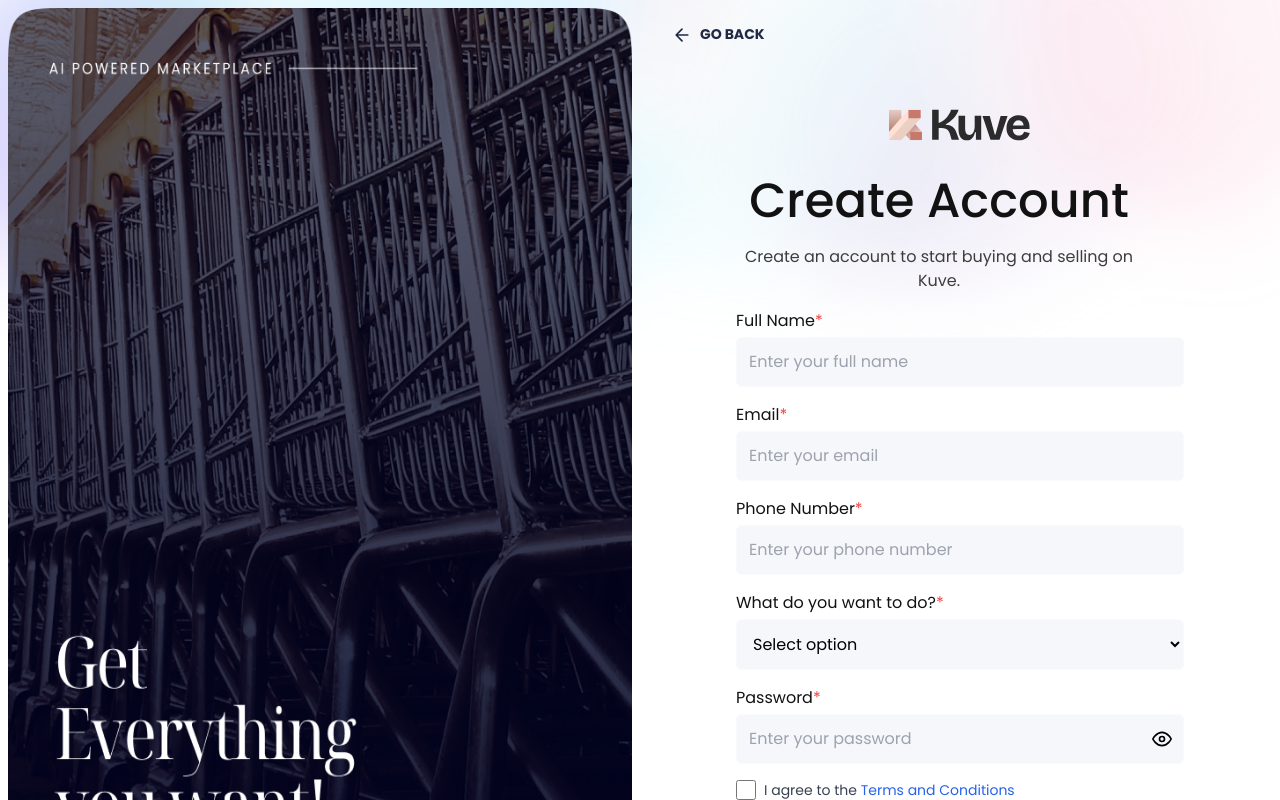
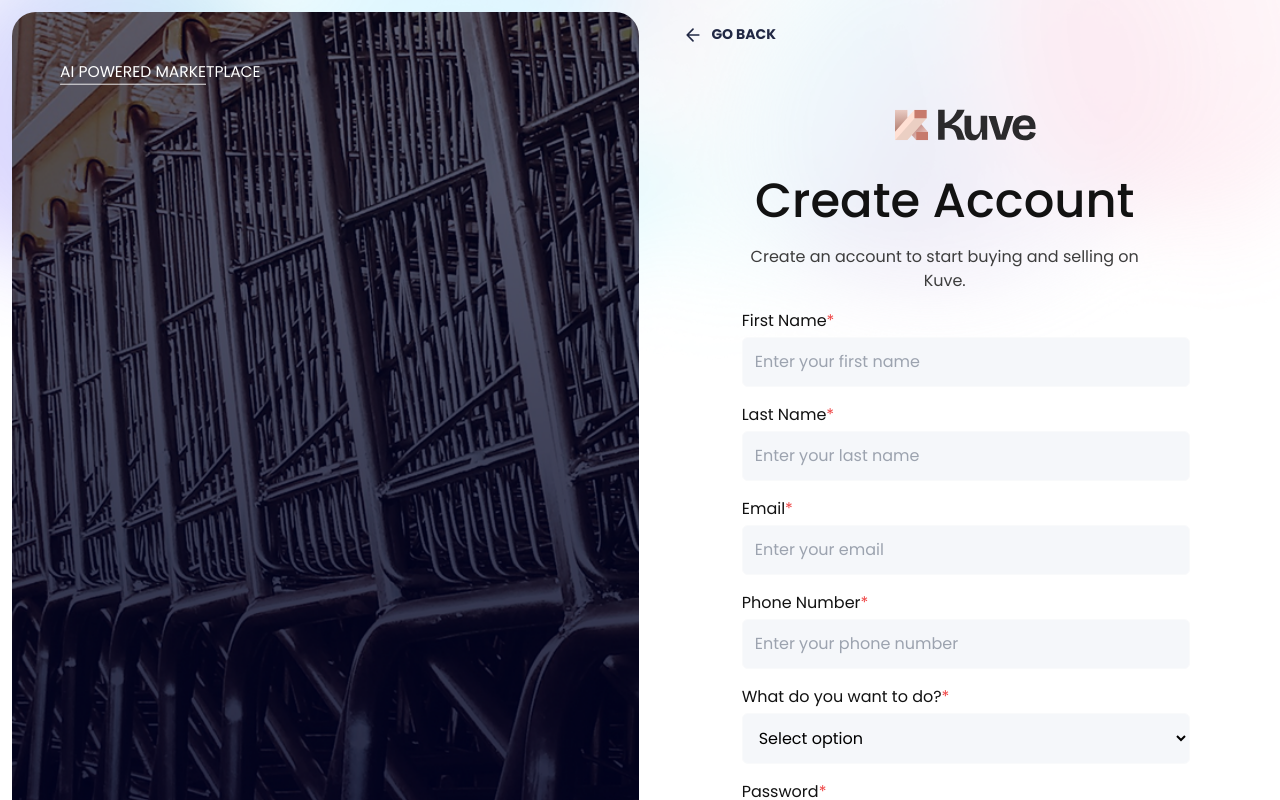
Before and after one commit to yetunde-kuve/kuve_market_place, a Next.js app: page /auth/signUp in a window 1280 px wide. Shown: the top 800 px of the page. Built offline with nearby package versions, Linux system fonts and the light colour scheme; no server answers.

Commit message:
Authentication and landing page update

```diff
--- a/src/app/(page)/auth/forgotPassword/page.tsx
+++ b/src/app/(page)/auth/forgotPassword/page.tsx
@@ -6,6 +6,7 @@ import {useForm} from "react-hook-form";
 import Head from "next/head";
 import Image from "next/image";
 import Link from "next/link";
+import AuthBannerBanner from "@/components/authBanner/authBanner.banner";
 
 interface FormValues {
     email: string;
@@ -58,14 +59,7 @@ const Page = () => {
             <div className="topGradient"></div>
 
             <div className="flex min-h-screen">
-                <div className="hidden lg:flex lg:w-1/2 relative p-2">
-                    <Image
-                        src={"/img/auth-banner.png"}
-                        alt="banner"
-                        width={709}
-                        height={940}
-                    />
-                </div>
+                <AuthBannerBanner />
 
                 <div className="relative w-full lg:w-1/2 flex flex-col px-4 md:px-8 pt-6">
                     <div>
--- a/src/app/(page)/auth/login/page.tsx
+++ b/src/app/(page)/auth/login/page.tsx
@@ -6,6 +6,7 @@ import Image from 'next/image';
 import Link from 'next/link';
 import Head from 'next/head';
 import { useForm } from 'react-hook-form';
+import AuthBannerBanner from "@/components/authBanner/authBanner.banner";
 
 // Define types for our form values
 interface FormValues {
@@ -66,14 +67,15 @@ const Login = () => {
             <div className="topGradient"></div>
 
             <div className="flex min-h-screen">
-                <div className="hidden lg:flex lg:w-1/2 relative p-2">
-                    <Image
-                        src={"/img/auth-banner.png"}
-                        alt="banner"
-                        width={709}
-                        height={940}
-                    />
-                </div>
+                {/*<div className="hidden min-h-[200px] lg:flex lg:w-1/2 relative p-2">*/}
+                    {/*<Image*/}
+                    {/*    src={"/img/auth-banner.png"}*/}
+                    {/*    alt="banner"*/}
+                    {/*    width={709}*/}
+                    {/*    height={40}*/}
+                    {/*/>*/}
+                {/*</div>*/}
+                <AuthBannerBanner />
 
                 {/* Right side - Login Form */}
                 <div className="relative w-full lg:w-1/2 flex flex-col px-4 md:px-8 pt-6">
@@ -215,7 +217,7 @@ const Login = () => {
                                 </button>
                             </form>
 
-                            <p className="text-center mt-12 text-[16px] text-gray-600">
+                            <p className="text-center mt-8 text-[16px] font-normal text-gray-600">
                                 Don't have an account?{' '}
                                 <Link href="/auth/signUp" className="font-medium text-[#3E3E3E] hover:text-blue-500">
                                     Sign Up
--- a/src/app/(page)/auth/reset/page.tsx
+++ b/src/app/(page)/auth/reset/page.tsx
@@ -38,12 +38,12 @@ const Page = () => {
         try {
             // Simulating registration
             setTimeout(() => {
-                console.log('Password Updated', data);
-                router.push('/dashboard');
+                console.log('Email confirmed', data);
+                router.push('/buyerDashboard');
                 setIsLoading(false);
             }, 1000);
         } catch (error) {
-            console.error('Registration failed:', error);
+            console.error('Verification failed:', error);
             setIsLoading(false);
         }
     };
--- a/src/app/(page)/auth/signUp/page.tsx
+++ b/src/app/(page)/auth/signUp/page.tsx
@@ -1,15 +1,17 @@
 'use client'
 
-import React, {useState} from "react";
-import { useRouter } from "next/navigation";
+import React, {useState, useEffect} from "react";
+import { useRouter, useSearchParams } from "next/navigation";
 import Image from 'next/image';
 import Link from 'next/link';
 import Head from 'next/head';
 import { useForm } from 'react-hook-form';
+import AuthBannerBanner from "@/components/authBanner/authBanner.banner";
 
 // Define types for our form values
 interface FormValues {
-    fullName: string;
+    firstName: string;
+    lastName: string;
     email: string;
     phoneNumber: string;
     password: string;
@@ -20,27 +22,40 @@ interface FormValues {
 
 const SignUp = () => {
     const router = useRouter();
+    const searchParams = useSearchParams();
     const [showPassword, setShowPassword] = useState<boolean>(false);
     const [showConfirmPassword, setShowConfirmPassword] = useState<boolean>(false);
     const [isLoading, setIsLoading] = useState<boolean>(false);
-
+    const [showActivityField, setShowActivityField] = useState<boolean>(true);
+    const activityParam = searchParams.get('activity');
     // Initialize react-hook-form
     const {
         register,
         handleSubmit,
         watch,
+        setValue,
         formState: { errors }
     } = useForm<FormValues>({
         defaultValues: {
-            fullName: '',
+            firstName: '',
+            lastName: '',
             email: '',
             phoneNumber: '',
             password: '',
             confirmPassword: '',
-            activity: '',
+            activity: activityParam || '',
             agreeToTerms: false
         }
     });
+
+    // Handle URL parameters on component mount
+    useEffect(() => {
+        // If activity param exists, set the form value and hide the selection
+        if (activityParam) {
+            setValue('activity', activityParam);
+            setShowActivityField(false);
+        }
+    }, [activityParam, setValue]);
 
     const password = watch("password");
 
@@ -51,7 +66,7 @@ const SignUp = () => {
             // Simulating registration
             setTimeout(() => {
                 console.log('Registration attempted with:', data);
-                router.push('/dashboard');
+                router.push('/verify');
                 setIsLoading(false);
             }, 1000);
         } catch (error) {
@@ -75,15 +90,7 @@ const SignUp = () => {
             <div className="topGradient"></div>
 
             <div className="flex min-h-screen">
-                <div className="hidden lg:flex lg:w-1/2 relative p-2">
-                    <Image
-                        src={"/img/auth-banner.png"}
-                        alt="banner"
-                        width={709}
-                        height={940}
-                    />
-                </div>
-
+                <AuthBannerBanner />
                 {/* Right side - Signup Form */}
                 <div className="relative w-full lg:w-1/2 flex flex-col px-4 md:px-8 pt-6">
                     <div>
@@ -112,17 +119,31 @@ const SignUp = () => {
 
                             <form onSubmit={handleSubmit(onSubmit)} className="space-y-4">
                                 <div>
-                                    <label htmlFor="fullName" className="block mb-1 text-[16px] font-normal text-black-light">Full Name<span className="text-red-500">*</span></label>
+                                    <label htmlFor="firstName" className="block mb-1 text-[16px] font-normal text-black-light">First Name<span className="text-red-500">*</span></label>
                                     <input
-                                        id="fullName"
-                                        placeholder="Enter your full name"
-                                        className={`w-full p-3 border ${errors.fullName ? 'border-red-500' : 'border-gray-50'} bg-[#F5F7FA] rounded-md focus:outline-none focus:ring-2 focus:ring-blue-500`}
-                                        {...register("fullName", {
-                                            required: "Full name is required"
+                                        id="firstName"
+                                        placeholder="Enter your first name"
+                                        className={`w-full p-3 border ${errors.firstName ? 'border-red-500' : 'border-gray-50'} bg-[#F5F7FA] rounded-md focus:outline-none focus:ring-2 focus:ring-blue-500`}
+                                        {...register("firstName", {
+                                            required: "First name is required"
                                         })}
                                     />
-                                    {errors.fullName && (
-                                        <p className="mt-1 text-xs text-red-600">{errors.fullName.message}</p>
+                                    {errors.firstName && (
+                                        <p className="mt-1 text-xs text-red-600">{errors.firstName.message}</p>
+                                    )}
+                                </div>
+                                <div>
+                                    <label htmlFor="lastName" className="block mb-1 text-[16px] font-normal text-black-light">Last Name<span className="text-red-500">*</span></label>
+                                    <input
+                                        id="lastName"
+                                        placeholder="Enter your last name"
+                                        className={`w-full p-3 border ${errors.lastName ? 'border-red-500' : 'border-gray-50'} bg-[#F5F7FA] rounded-md focus:outline-none focus:ring-2 focus:ring-blue-500`}
+                                        {...register("lastName", {
+                                            required: "Last name is required"
+                                        })}
+                                    />
+                                    {errors.lastName && (
+                                        <p className="mt-1 text-xs text-red-600">{errors.lastName.message}</p>
                                     )}
                                 </div>
 
@@ -164,6 +185,8 @@ const SignUp = () => {
                                     )}
                                 </div>
 
+                                {
+                                    showActivityField && (
                                         <div>
                                             <label htmlFor="activity" className="block mb-1 text-[16px] font-normal text-black-light">What do you want to do?<span className="text-red-500">*</span></label>
                                             <select
@@ -181,6 +204,8 @@ const SignUp = () => {
                                                 <p className="mt-1 text-xs text-red-600">{errors.activity.message}</p>
                                             )}
                                         </div>
+                                    )
+                                }
 
                                 <div>
                                     <label htmlFor="password" className="block mb-1 text-[16px] font-normal text-black-light">Password<span className="text-red-500">*</span></label>
@@ -193,8 +218,51 @@ const SignUp = () => {
                                             {...register("password", {
                                                 required: "Password is required",
                                                 minLength: {
-                                                    value: 6,
-                                                    message: "Password must be at least 6 characters"
+                                                    value: 8,
+                                                    message: "Password must be at least 8 characters"
+                                                },
+                                                validate: (value) => {
+                                                    const firstName = watch("firstName").toLowerCase();
+                                                    const lastName = watch("lastName").toLowerCase();
+                                                    const email = watch("email").toLowerCase();
+                                                    const nameInEmail = email.split('@')[0].toLowerCase();
+
+                                                    // Check for capital letter
+                                                    if (!/[A-Z]/.test(value)) {
+                                                        return "Password must contain at least one capital letter";
+                                                    }
+
+                                                    // Check for number
+                                                    if (!/[0-9]/.test(value)) {
+                                                        return "Password must contain at least one number";
+                                                    }
+
+                                                    // Check for special character
+                                                    if (!/[!@#$%&*]/.test(value)) {
+                                                        return "Password must contain at least one special character (! @ # $ % & *)";
+                                                    }
+
+                                                    // Check for name in password
+                                                    if (firstName && value.toLowerCase().includes(firstName.toLowerCase())) {
+                                                        return "Password cannot contain your name";
+                                                    }
+
+                                                    if (lastName && value.toLowerCase().includes(lastName.toLowerCase())) {
+                                                        return "Password cannot contain your name";
+                                                    }
+
+                                                    // Check for email in password
+                                                    if (email && (value.toLowerCase().includes(email.toLowerCase()) ||
+                                                        (nameInEmail && value.toLowerCase().includes(nameInEmail)))) {
+                                                        return "Password cannot contain your email address";
+                                                    }
+
+                                                    // Check for repeating characters (3 or more of the same character in a row)
+                                                    if (/(.)\1{2,}/.test(value)) {
+                                                        return "Password cannot contain repeating characters";
+                                                    }
+
+                                                    return true;
                                                 }
                                             })}
                                         />
@@ -282,16 +350,16 @@ const SignUp = () => {
                                     {isLoading ? 'Creating Account...' : 'Create Account'}
                                 </button>
 
-                                {/*<div className="relative my-4">*/}
-                                {/*    <div className="absolute inset-0 flex items-center">*/}
-                                {/*        <div className="w-full border-t border-gray-300"></div>*/}
-                                {/*    </div>*/}
-                                {/*    <div className="relative flex justify-center text-sm">*/}
-                                {/*      <span className="px-2 bg-white text-gray-500">*/}
-                                {/*        or*/}
-                                {/*      </span>*/}
-                                {/*    </div>*/}
-                                {/*</div>*/}
+                                <div className="relative my-4">
+                                    <div className="absolute inset-0 flex items-center">
+                                        <div className="w-full border-t border-gray-300"></div>
+                                    </div>
+                                    <div className="relative flex justify-center text-sm">
+                                      <span className="px-2 bg-white text-gray-500">
+                                        or
+                                      </span>
+                                    </div>
+                                </div>
 
                                 <button
                                     type="button"
@@ -310,7 +378,7 @@ const SignUp = () => {
                                 </button>
                             </form>
 
-                            <p className="text-center mt-5 text-[16px] text-gray-600">
+                            <p className="text-center mt-5 text-[16px] font-normal text-gray-600">
                                 Already have an account?{' '}
                                 <Link href="/auth/login" className="font-medium text-[#3E3E3E] hover:text-blue-500">
                                     Login
--- a/src/app/(page)/auth/verify/page.tsx
+++ b/src/app/(page)/auth/verify/page.tsx
@@ -6,6 +6,8 @@ import Image from 'next/image';
 import Link from 'next/link';
 import Head from 'next/head';
 import { useForm } from 'react-hook-form';
+import AuthBannerBanner from "@/components/authBanner/authBanner.banner";
+import Button from "@/components/widgets/Button.widget";
 
 // Define types for our form values
 interface FormValues {
@@ -114,14 +116,7 @@ const Verify = () => {
             <div className="topGradient"></div>
 
             <div className="flex min-h-screen">
-                <div className="hidden lg:flex lg:w-1/2 relative p-2">
-                    <Image
-                        src={"/img/auth-banner.png"}
-                        alt="banner"
-                        width={709}
-                        height={940}
-                    />
-                </div>
+                <AuthBannerBanner/>
                 {/* Right side - Login Form */}
                 <div className="relative w-full lg:w-1/2 flex flex-col px-4 md:px-8 pt-6">
                     <div>
@@ -144,7 +139,7 @@ const Verify = () => {
                                 </div>
                                 <h2 className="text-[32px] lg:text-[48px] md:text-[40px] font-medium text-black-light mb-2 md:w-[406px] w-[396px]">Verify Email</h2>
                                 <p className="text-[#3D3D3D] text-[14px] md:text-[16px] font-normal md:w-[406px] w-[396px h-[48px]">
-                                    Enter OTP sent to your email to verify
+                                    Enter OTP sent to your email to verify<br/>
                                     your account.
                                 </p>
                             </div>
@@ -152,7 +147,7 @@ const Verify = () => {
                             <form onSubmit={handleSubmit(onSubmit)} className="pt-6">
                                 <div>
                                     <div className="flex justify-between items-center mb-2">
-                                        <label htmlFor="otp" className="block text-sm font-medium text-gray-700">
+                                        <label htmlFor="otp" className="block text-[16px] font-normal text-black-light">
                                             Verification Code
                                         </label>
                                         <div className="flex justify-end mt-2">
--- /dev/null
+++ b/src/app/(page)/buyerDashboard/page.tsx
@@ -0,0 +1,11 @@
+import React from 'react';
+
+const Page = () => {
+    return (
+        <div>
+            Buyer Dashboard
+        </div>
+    );
+};
+
+export default Page;
--- /dev/null
+++ b/src/components/authBanner/authBanner.banner.tsx
@@ -0,0 +1,39 @@
+import React from 'react';
+import Image from "next/image";
+
+const AuthBannerBanner = () => {
+    return (
+        <div className="hidden lg:flex lg:w-1/2 relative w-[709px] text-white m-3">
+            <div className="absolute inset-0">
+                <Image
+                    src="/img/banner-bg.png"
+                    alt="Shopping carts background"
+                    layout="fill"
+                    objectFit="cover"
+                    className="rounded-3xl"
+                />
+            </div>
+            <div className="relative z-10 flex flex-col justify-end p-12">
+                <div className="absolute top-12 left-12">
+                    <div>
+                        <p className="text-[15.56px] font-normal">AI POWERED MARKETPLACE</p>
+                        <Image
+                            src="/img/Line 6.png"
+                            alt="line"
+                            objectFit="cover"
+                            width={145.83}
+                            height={0.57}
+                        />
+                    </div>
+
+                </div>
+                <h1 className="text-6xl font-normal mb-6">Get<br />Everything<br />you want!</h1>
+                <p className="text-[15.56px]">
+                    You can get everything you want if you work<br/> hard, trust the process, and stick to the plan.
+                </p>
+            </div>
+        </div>
+    );
+};
+
+export default AuthBannerBanner;
--- a/src/features/landingPage/growBusinessSection/growBusiness.section.tsx
+++ b/src/features/landingPage/growBusinessSection/growBusiness.section.tsx
@@ -1,7 +1,9 @@
 import React from 'react';
 import Button from "@/components/widgets/Button.widget";
+import {useRouter} from "next/navigation";
 
 const GrowBusinessSection = () => {
+    const router = useRouter();
     const features = [
         {
             icon: "/img/editIcon.svg",
@@ -25,6 +27,9 @@ const GrowBusinessSection = () => {
         }
     ];
 
+    const routeToRegister = () => {
+        router.push("/auth/signUp?activity=sell");
+    }
     return (
         <section className="md:py-[48px] md:px-[32px] py-[39px] px-[14px] lg:px-[88px] lg:mx-[-88px] md:mx-[-32px] mx-[-16px]">
             <div>
@@ -65,7 +70,7 @@ const GrowBusinessSection = () => {
                 {/* CTA Button */}
                 <div className="flex justify-center">
                     <div className="w-[145px]">
-                        <Button size="medium" color="pink">
+                        <Button size="medium" color="pink" onClick={routeToRegister}>
                             Join Now!
                         </Button>
                     </div>
```
Also changed, not shown: src/components/navBar/navBar.navBar.tsx (+11 -2 lines), src/features/landingPage/unusedItemSection/unusedItem.section.tsx (+7 -1 lines), public/img/Line 6.png (added), public/img/banner-bg.png (added). Lines whose indentation alone changed are shown as unchanged.
